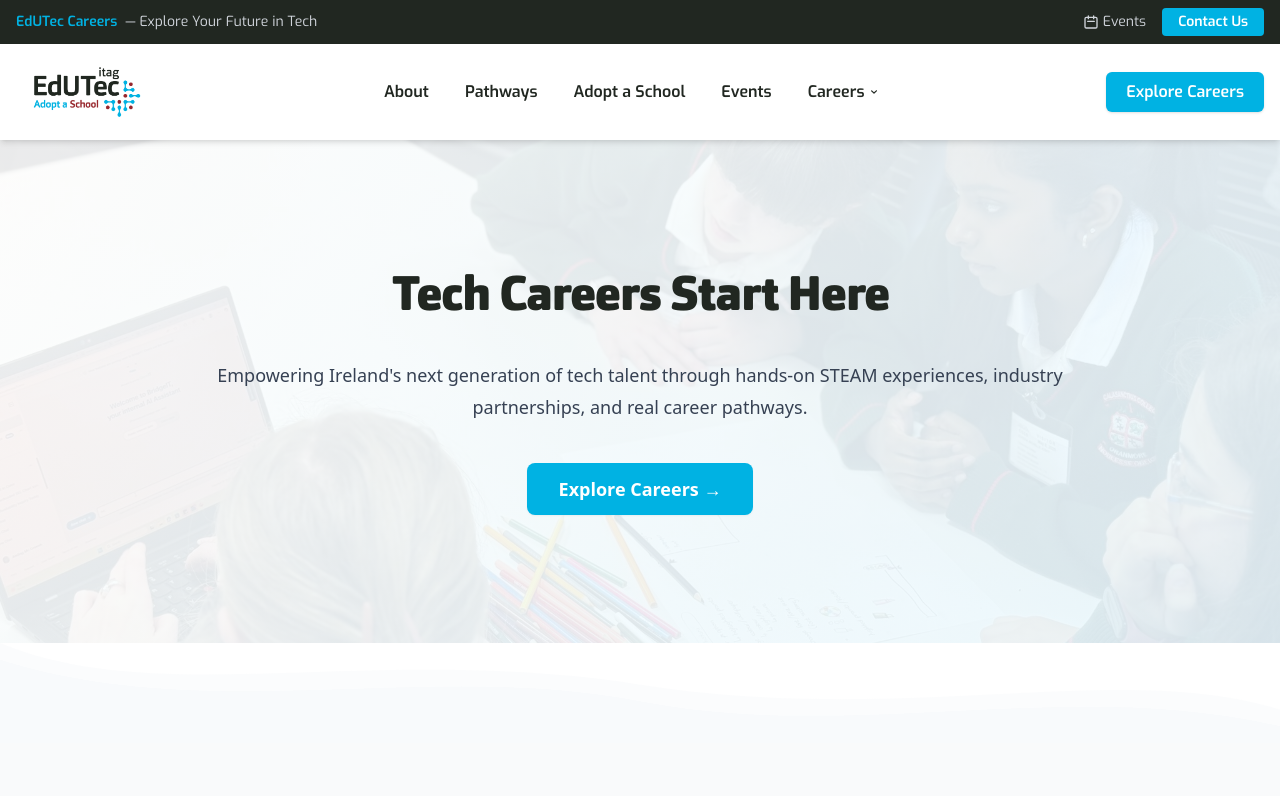
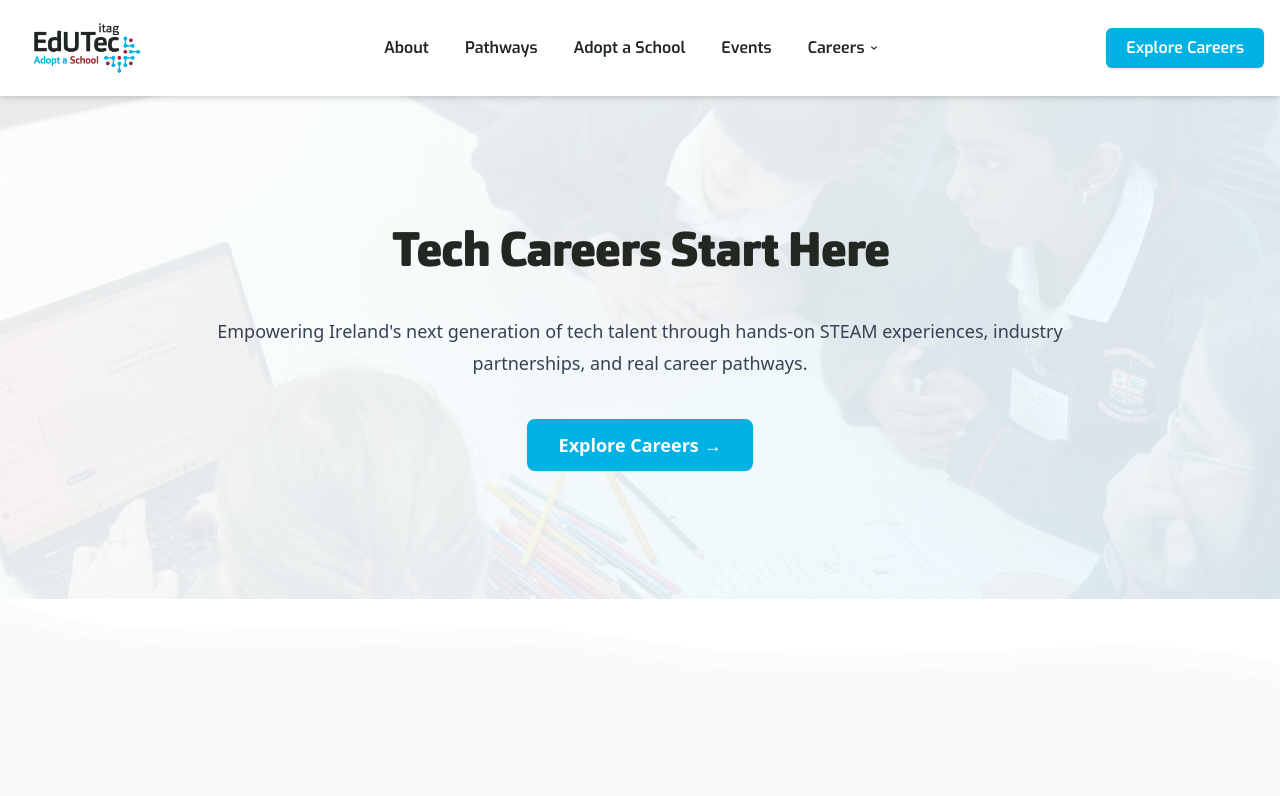
Before and after one commit to CillianCawley7/edutec-website, a Next.js app: page /Home in a window 1280 px wide. Shown: the top 796 px of the page. Built offline with nearby package versions, Linux system fonts and the light colour scheme.

Commit message:
Remove top announcement bar from navbar

```diff
--- a/src/app/components/NavBar.tsx
+++ b/src/app/components/NavBar.tsx
@@ -10,30 +10,6 @@ export default function Navbar() {
 
   return (
     <header className="sticky top-0 z-50">
-      {/* Top Announcement Bar - itag style */}
-      <div className="bg-[#212721] text-white text-sm py-2 px-4">
-        <div className="max-w-7xl mx-auto flex items-center justify-between">
-          <div className="flex items-center gap-2">
-            <span className="font-semibold text-[#00b2e3]">EdUTec Careers</span>
-            <span className="text-gray-300">— Explore Your Future in Tech</span>
-          </div>
-          <div className="hidden md:flex items-center gap-4">
-            <Link href="/events" className="flex items-center gap-1 text-gray-300 hover:text-white transition-colors">
-              <svg className="w-4 h-4" fill="none" stroke="currentColor" viewBox="0 0 24 24">
-                <path strokeLinecap="round" strokeLinejoin="round" strokeWidth={2} d="M8 7V3m8 4V3m-9 8h10M5 21h14a2 2 0 002-2V7a2 2 0 00-2-2H5a2 2 0 00-2 2v12a2 2 0 002 2z" />
-              </svg>
-              <span>Events</span>
-            </Link>
-            <Link
-              href="/about"
-              className="bg-[#00b2e3] hover:bg-[#0099c7] text-white px-4 py-1 rounded font-semibold transition-colors"
-            >
-              Contact Us
-            </Link>
-          </div>
-        </div>
-      </div>
-
       {/* Main Navigation - itag style with white background */}
       <nav className="bg-white shadow-md">
         <div className="max-w-7xl mx-auto px-4">
```
